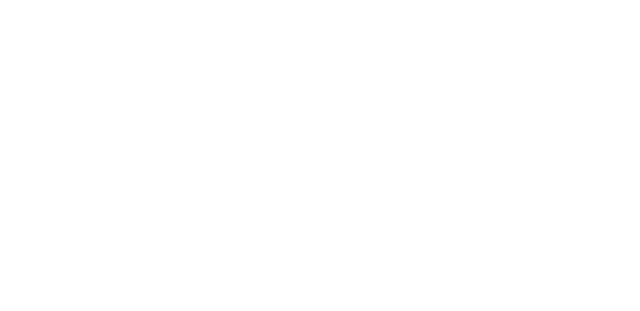
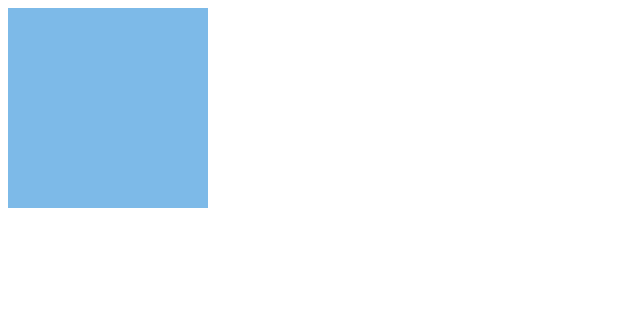
Before and after one commit to cg20221d/learning-webgl-pikalupps, a plain HTML site: page index.html in a window 1280 px wide. Shown: the whole page, without its empty margins (0-640 px from the left). Drawn offline with Linux system fonts and the light colour scheme.

Commit message:
mewarnai

```diff
--- a/index.html
+++ b/index.html
@@ -6,8 +6,8 @@
     <meta name="viewport" content="width=device-width, initial-scale=1.0" />
     <title>Belajar WebGL</title>
   </head>
-  <body>
-    <canvas id="kavas" width="300" height="300">
+  <body onload="main()">
+    <canvas id="kanvas" width="200" height="200">
       pakai internet explorer ya?
     </canvas>
     <script src="main.js"></script>
--- a/main.js
+++ b/main.js
@@ -1,30 +1,29 @@
 function main() {
-  var kanvas = document.getElementById('kanvas');
-  var gl = kanvas.getContext('webgl');
+	var kanvas = document.getElementById("kanvas")
+	var gl = kanvas.getContext("webgl")
 
-  // vertex shader
-  var vertexShaderCode = 'void main() {' + '}';
-  var vertexShaderObject = gl.createShader(gl.VERTEX_SHADER);
-  gl.shaderSource(vertexShaderObject, vertexShaderCode);
-  gl.compileShader(vertexShaderObject); // disini sudah menjadi .o
+	// vertex shader
+	var vertexShaderCode =
+	"void main() {" +
+	"}"
+	var vertexShaderObject = gl.createShader(gl.VERTEX_SHADER)
+	gl.shaderSource(vertexShaderObject, vertexShaderCode)
+	gl.compileShader(vertexShaderObject) // disini sudah menjadi .o
+	// Fragment Shader
+	var fragmentShaderCode = `
+	void main() {
 
-  // fragment shader
-  var fragmentShaderCode = `
-  void main() {
+	}`
+	const fragmentShaderObject = gl.createShader(gl.FRAGMENT_SHADER)
+	gl.shaderSource(fragmentShaderObject, fragmentShaderCode)
+	gl.compileShader(fragmentShaderObject) // disini sudah menjadi .o
 
+	var shaderProgram = gl.createProgram() // wadah dari executeable (.exe)
+	gl.attachShader(shaderProgram, vertexShaderObject)
+	gl.attachShader(shaderProgram, fragmentShaderObject)
+	gl.linkProgram(shaderProgram)
+	gl.useProgram(shaderProgram)
 
-  }
-  `;
-  var fragmentShaderObject = gl.createShader(gl.FRAGMENT_SHADER);
-  gl.shaderSource(fragmentShaderObject, fragmentShaderCode);
-  gl.compileShader(fragmentShaderObject); // disini sudah menjadi .o
-
-  var shaderProgram = gl.createProgram(); // wadah dari executeable (.exe)
-  gl.attachShader(shaderProgram, vertexShaderObject);
-  gl.attachShader(shaderProgram, fragmentShaderObject);
-  gl.linkProgram(shaderProgram);
-  gl.useProgram(shaderProgram);
-
-  gl.clearColor(0.0, 0.0, 0.0, 1.0); // rgb
-  gl.clear(gl.COLOR_BUFFER_BIT);
+	gl.clearColor(0.49, 0.73, 0.91, 1.0) // rgb
+	gl.clear(gl.COLOR_BUFFER_BIT)
 }
```
